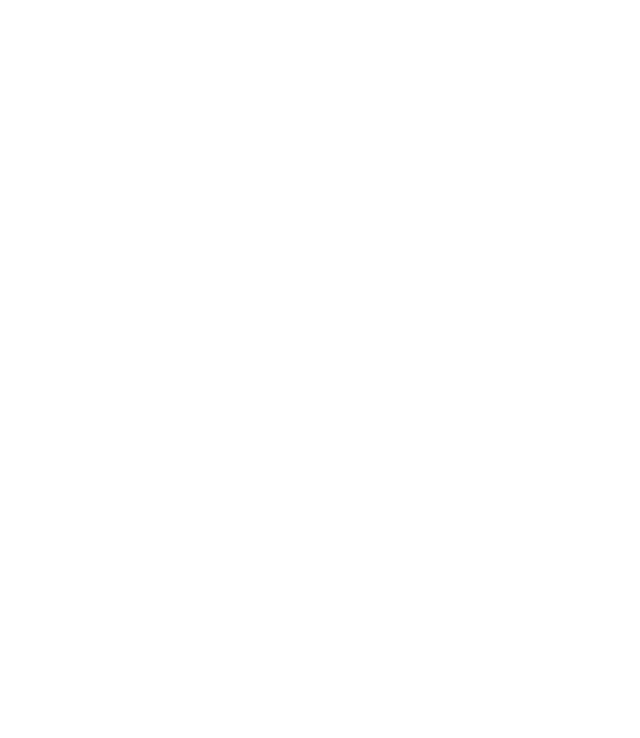
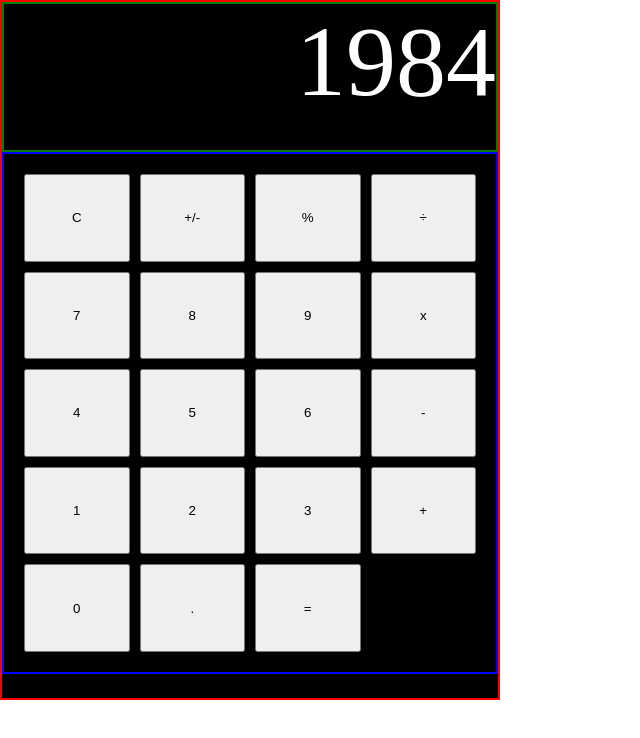
Before and after one commit to zuraiz9/calculator, a plain HTML site: page index.html in a window 1280 px wide. Shown: the whole page, without its empty margins (0-640 px from the left). Drawn offline with Linux system fonts and the light colour scheme.

Commit message:
html complete

```diff
--- a/index.html
+++ b/index.html
@@ -1,12 +1,36 @@
 <!DOCTYPE html>
 <html lang="en">
-<head>
-    <meta charset="UTF-8">
-    <meta http-equiv="X-UA-Compatible" content="IE=edge">
-    <meta name="viewport" content="width=device-width, initial-scale=1.0">
+  <head>
+    <meta charset="UTF-8" />
+    <meta http-equiv="X-UA-Compatible" content="IE=edge" />
+    <meta name="viewport" content="width=device-width, initial-scale=1.0" />
     <title>Calculator</title>
-</head>
-<body>
-
-</body>
+    <link rel="stylesheet" href="style.css" />
+  </head>
+  <body>
+    <div class="calculator__screen">
+      <div class="value">1984</div>
+      <div class="btn__container">
+        <button class="btn__c">C</button>
+        <button class="btn__plus-minus">+/-</button>
+        <button class="btn__percent">%</button>
+        <button class="btn__divide">÷</button>
+        <button class="btn__no7">7</button>
+        <button class="btn__no8">8</button>
+        <button class="btn__no9">9</button>
+        <button class="btn__multiply">x</button>
+        <button class="btn__no4">4</button>
+        <button class="btn__no5">5</button>
+        <button class="btn__no6">6</button>
+        <button class="btn__minus">-</button>
+        <button class="btn__no1">1</button>
+        <button class="btn__no2">2</button>
+        <button class="btn__no3">3</button>
+        <button class="btn__plus">+</button>
+        <button class="btn__zero">0</button>
+        <button class="btn__decimal">.</button>
+        <button class="btn__equal">=</button>
+      </div>
+    </div>
+  </body>
 </html>
--- /dev/null
+++ b/style.css
@@ -0,0 +1,32 @@
+* {
+  box-sizing: border-box;
+  margin: 0;
+  padding: 0;
+}
+
+.calculator__screen {
+  background: black;
+  color: white;
+  width: 500px;
+  height: 700px;
+  border: solid 2px red;
+}
+
+.value {
+  font-size: 100px;
+  height: 150px;
+  text-align: right;
+  border: solid 2px green;
+}
+
+.btn__container {
+  display: grid;
+  grid-template-columns: repeat(4, 1fr);
+  grid-template-rows: repeat(5, 1fr);
+  height: 75%;
+  gap: 10px;
+  padding: 20px;
+  border: solid 2px blue;
+}
+
+.btn__container__
```
